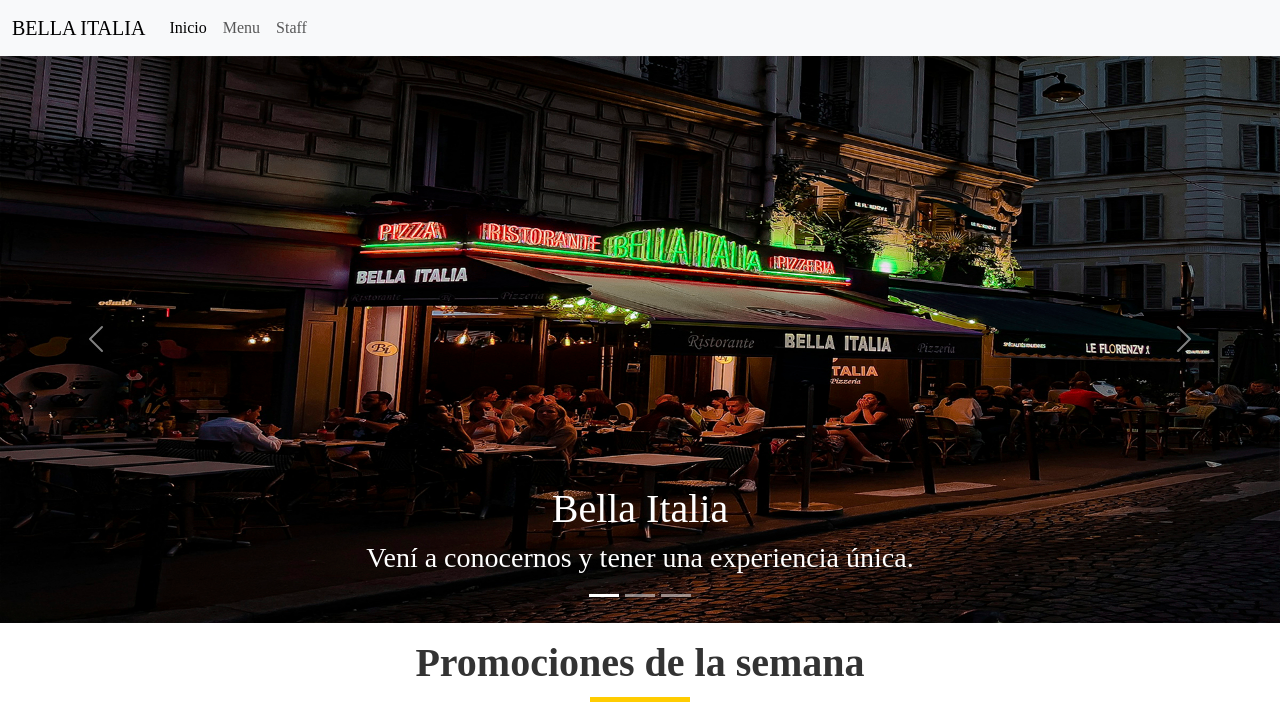
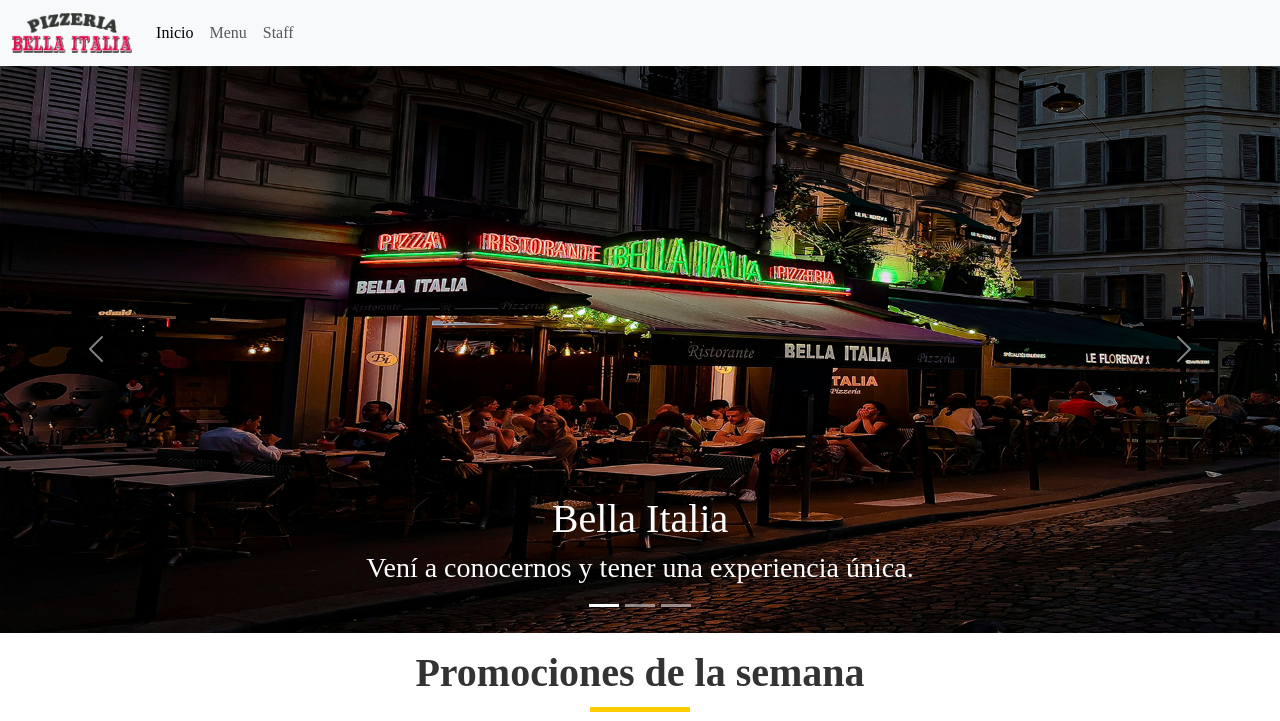
Before and after one commit to JoanGeertsen/TF_ItalianCuisine, a website: page index.html in a window 1280 px wide. Shown: the top 721 px of the page. Drawn offline with nearby package versions, Linux system fonts and the light colour scheme; grey boxes are pictures that could not be loaded; a web font is replaced by a local one.

Commit message:
Navbar - logo añadido

```diff
--- a/index.html
+++ b/index.html
@@ -11,7 +11,9 @@
 
   <nav class="navbar navbar-expand-lg bg-body-tertiary">
     <div class="container-fluid">
-          <a class="navbar-brand" href="index.html">BELLA ITALIA</a>
+        <a class="navbar-brand" href="index.html">
+            <img src="imgs/logo.png" alt="Bella Italia Logo" style="height: 40px;">
+        </a>
         <button class="navbar-toggler" type="button" data-bs-toggle="collapse" data-bs-target="#navbarNav" aria-controls="navbarNav" aria-expanded="false" aria-label="Toggle navigation">
             <span class="navbar-toggler-icon"></span>
         </button>
@@ -30,6 +32,7 @@
         </div>
     </div>
 </nav>
+
 
       <div id="carouselExampleCaptions" class="carousel slide">
         <div class="carousel-indicators">
```
Also changed, not shown: menu.html (+1 -1 lines), staff.html (+1 -1 lines), imgs/logo.png (added). Lines whose indentation alone changed are shown as unchanged.
